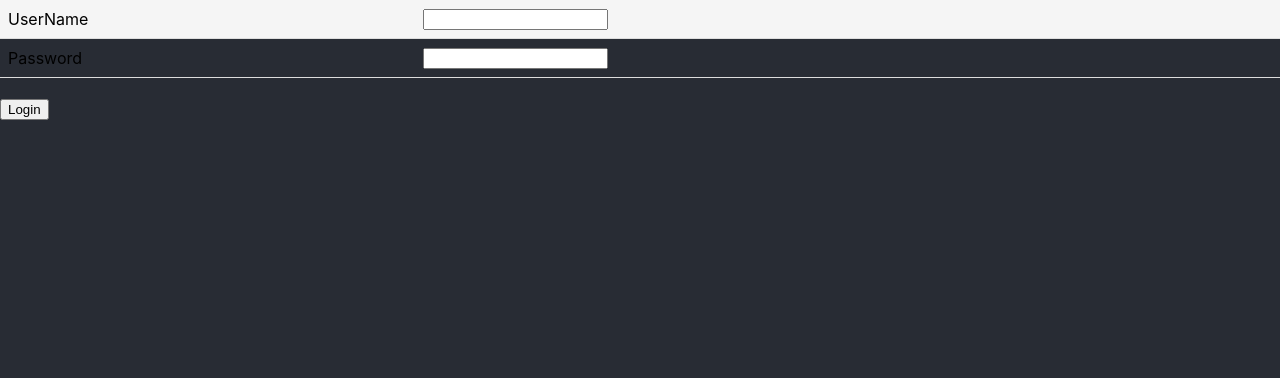
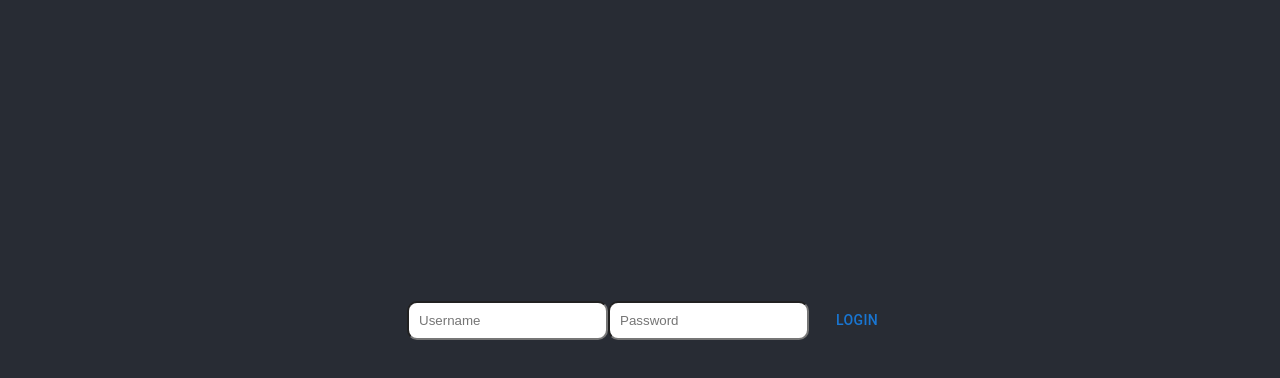
Before and after one commit to lrchy/CST438_project_frontend, a React (Create React App) app: page / in a window 1280 px wide. Shown: the top 378 px of the page. Built offline with nearby package versions, Linux system fonts and the light colour scheme.

Commit message:
save progress for dev branch fixing JWT

```diff
--- a/src/components/Login.js
+++ b/src/components/Login.js
@@ -1,5 +1,7 @@
 import React, { useState } from 'react';
 import { Navigate } from 'react-router-dom'; // Import Redirect
+import '../styles/Login.css';
+import Button from '@mui/material/Button';
 import App from '../App';
 
 function Login() {
@@ -16,52 +18,38 @@ function Login() {
       headers: { 'Content-Type': 'application/json' },
       body: JSON.stringify(user),
     })
-       .then((res) => {
+    .then(async (res) => {
       if (!res.ok) {
         throw new Error(`HTTP error! Status: ${res.status}`);
       }
-            return res.json();
-        })
-        .then((res) => {
+      const data = await res.json();
+      console.log(data);
+
       const jwtToken = res.headers.get('Authorization');
       if (jwtToken !== null) {
         sessionStorage.setItem('jwt', jwtToken);
         setAuth(true);
       }
+
+      return data;
     })
-        .catch((err) => console.log(err));
+    .catch((err) => console.log('Error during login:', err));
   };
+
 
   if (isAuthenticated) {
     return <Navigate to="/app" />;
   } else {
     return (
-      <div className="App">
-        <table>
-          <tbody>
-            <tr>
-              <td>
-                <label htmlFor="username">UserName</label>
-              </td>
-              <td>
-                <input type="text" name="username" value={user.username} onChange={onChange} />
-              </td>
-            </tr>
-            <tr>
-              <td>
-                <label htmlFor="password">Password</label>
-              </td>
-              <td>
-                <input type="text" name="password" value={user.password} onChange={onChange} />
-              </td>
-            </tr>
-          </tbody>
-        </table>
-
+      <div id="login-div">
+        <div id="creds">
+        <input type="text" name="username" class="login-input" placeholder='Username' value={user.username} onChange={onChange} />
+        <input type="text" name="password" class="login-input" placeholder='Password' value={user.password} onChange={onChange} />
+        </div>
         <br />
-        <button id="submit" onClick={login}>
+        <Button id="submit" onClick={login}>
           Login
-        </button>
+        </Button>
       </div>
     );
   }
--- /dev/null
+++ b/src/styles/Login.css
@@ -0,0 +1,20 @@
+.login-input {
+    padding: 10px;
+    border-radius: 10px;
+}
+
+label {
+    color: white;
+}
+
+#login-div {
+    display: flex;
+    justify-content: center;
+    align-items: center;
+    height: 40em;
+}
+
+
+#creds {
+    margin: 1em;
+}
```
Lines whose indentation alone changed are shown as unchanged.
